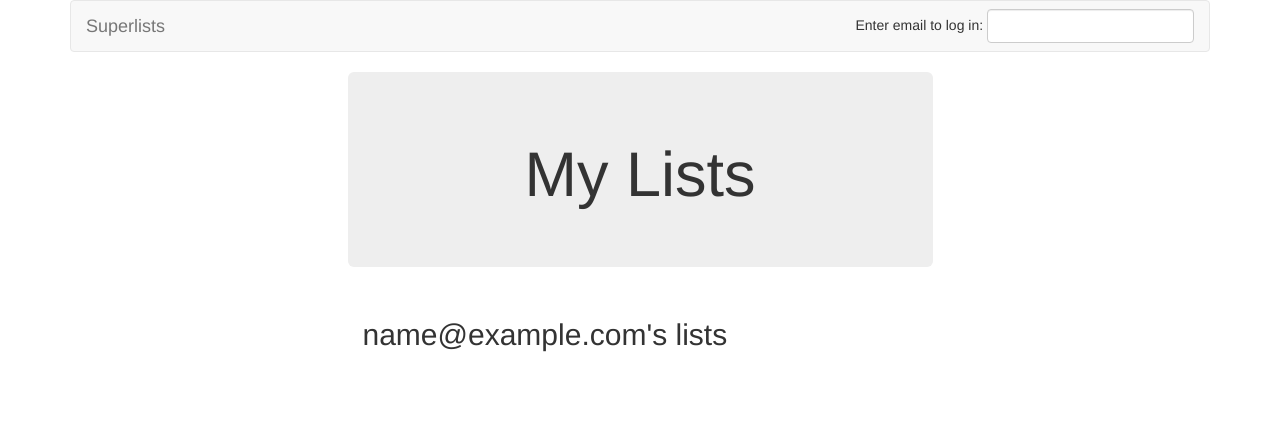
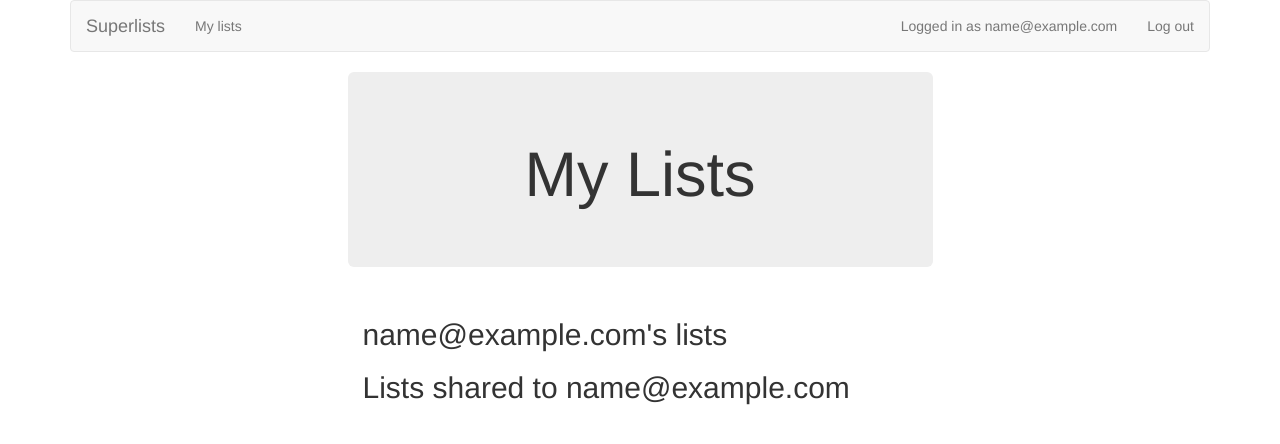
Before and after one commit to Alechan/tdd_web_practice, a Django app: a page that uses lists/templates/my_lists.html in a window 1280 px wide. Shown: the top 444 px of the page. Run offline with Django 3.2, Linux system fonts and the light colour scheme; tables that the repository leaves empty hold one stand-in row (values such as "Sample post"); some libraries are stand-ins or nearby versions.

Commit message:
show lists shared to user in my lists

```diff
--- a/lists/templates/my_lists.html
+++ b/lists/templates/my_lists.html
@@ -7,10 +7,18 @@
 {% block shared_with_users %}{% endblock %}
 
 {% block extra_content %}
-    <h2>{{ owner.email }}'s lists</h2>
+    <h2>{{ user.email }}'s lists</h2>
     <ul>
-        {% for list in owner.ownership.all %}
-            <li><a href="{{ list.get_absolute_url }}" class="list_link">{{ list.name }}</a></li>
+        {% for list in user.ownership.all %}
+            <li><a href="{{ list.get_absolute_url }}" >{{ list.name }}</a></li>
         {% endfor %}
     </ul>
+    <h2>Lists shared to {{ user.email }}</h2>
+    <ul>
+        <ul>
+            {% for list in user.shared_with.all %}
+                <li><a href="{{ list.get_absolute_url }}" >{{ list.name }}</a></li>
+            {% endfor %}
+        </ul>
+    </ul>
 {% endblock %}
--- a/lists/views.py
+++ b/lists/views.py
@@ -32,9 +32,9 @@ def new_list(request):
 
 
 def my_lists(request, email):
-    owner = User.objects.get(email=email)
+    user = User.objects.get(email=email)
 
-    return render(request, 'my_lists.html', {"owner": owner})
+    return render(request, 'my_lists.html', {"user": user})
 
 
 def share_list(request, list_id):
```
Also changed, not shown: lists/tests/test_views.py (+25 -9 lines).
